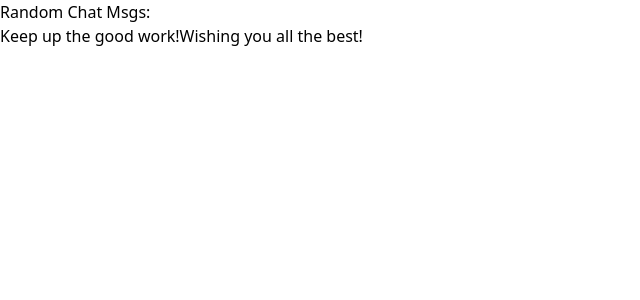
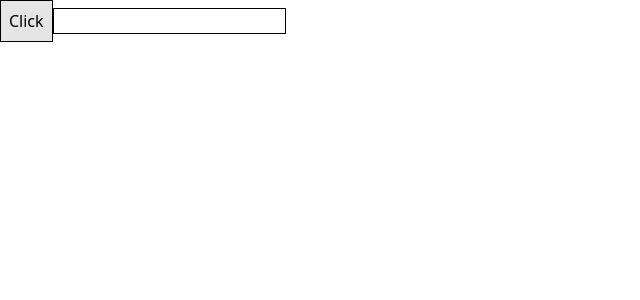
Before and after one commit to Ledtius/hooksPractice, a React (Vite) app: page / in a window 1280 px wide. Shown: the top 300 px of the page, without its empty margins (0-640 px from the left). Built offline with nearby package versions, Linux system fonts and the light colour scheme.

Commit message:
useRef - exe 12

```diff
--- a/src/App.jsx
+++ b/src/App.jsx
@@ -12,10 +12,13 @@ import MouseMove from "./components/MouseMove.jsx";
 
 import Chat from "./components/Chat.jsx";
 
+import ProveRef from "./components/ProveRef.jsx";
+
 function App() {
   return (
     <>
-      <Chat />
+      <ProveRef />
+      {/* <Chat /> */}
       {/* <MouseMove /> */}
       {/* <ShowSeconds /> */}
       {/* <Timer /> */}
--- /dev/null
+++ b/src/components/ProveRef.jsx
@@ -0,0 +1,35 @@
+import { useRef, useState, useEffect } from "react";
+
+const ProveRef = () => {
+  const [number, setNumber] = useState(0);
+
+  const ref = useRef(0);
+  const ref2 = useRef(null);
+
+  const handleCLick = () => {
+    // setNumber((n) => n + 1);
+    ref.current++;
+    console.log(ref.current);
+    console.log();
+    ref2.current.style.borderColor = "red";
+  };
+  useEffect(() => {
+    console.log("First render");
+    console.log(number);
+  }, []);
+
+  useEffect(() => {
+    console.log("Re-render");
+    console.log(number);
+  });
+  return (
+    <>
+      <button className="p-2 bg-neutral-200 border-1" onClick={handleCLick}>
+        Click
+      </button>
+      <input className="border-1" ref={ref2} type="text" />
+      {/* <span>{ref.current}</span> */}
+    </>
+  );
+};
+export default ProveRef;
```
